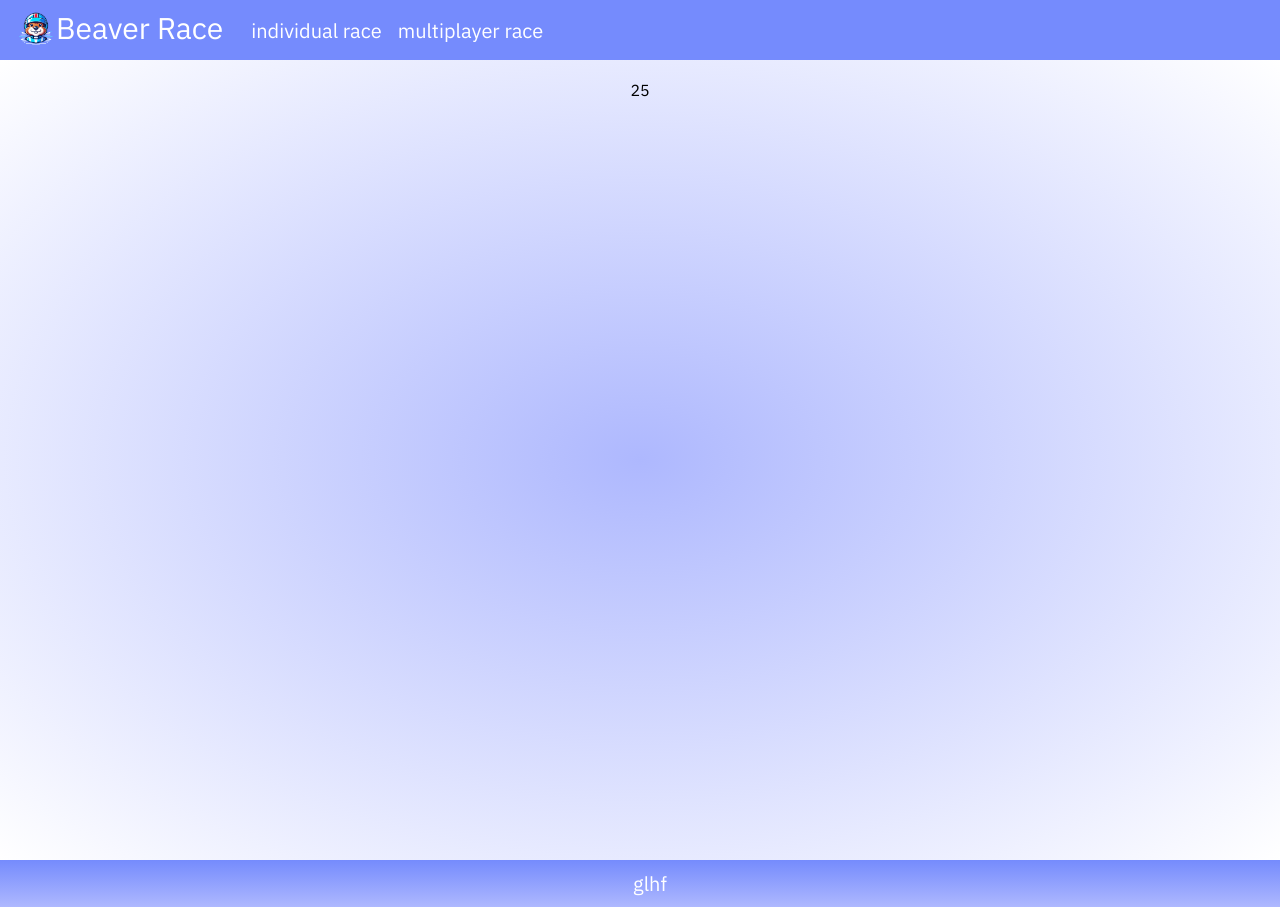
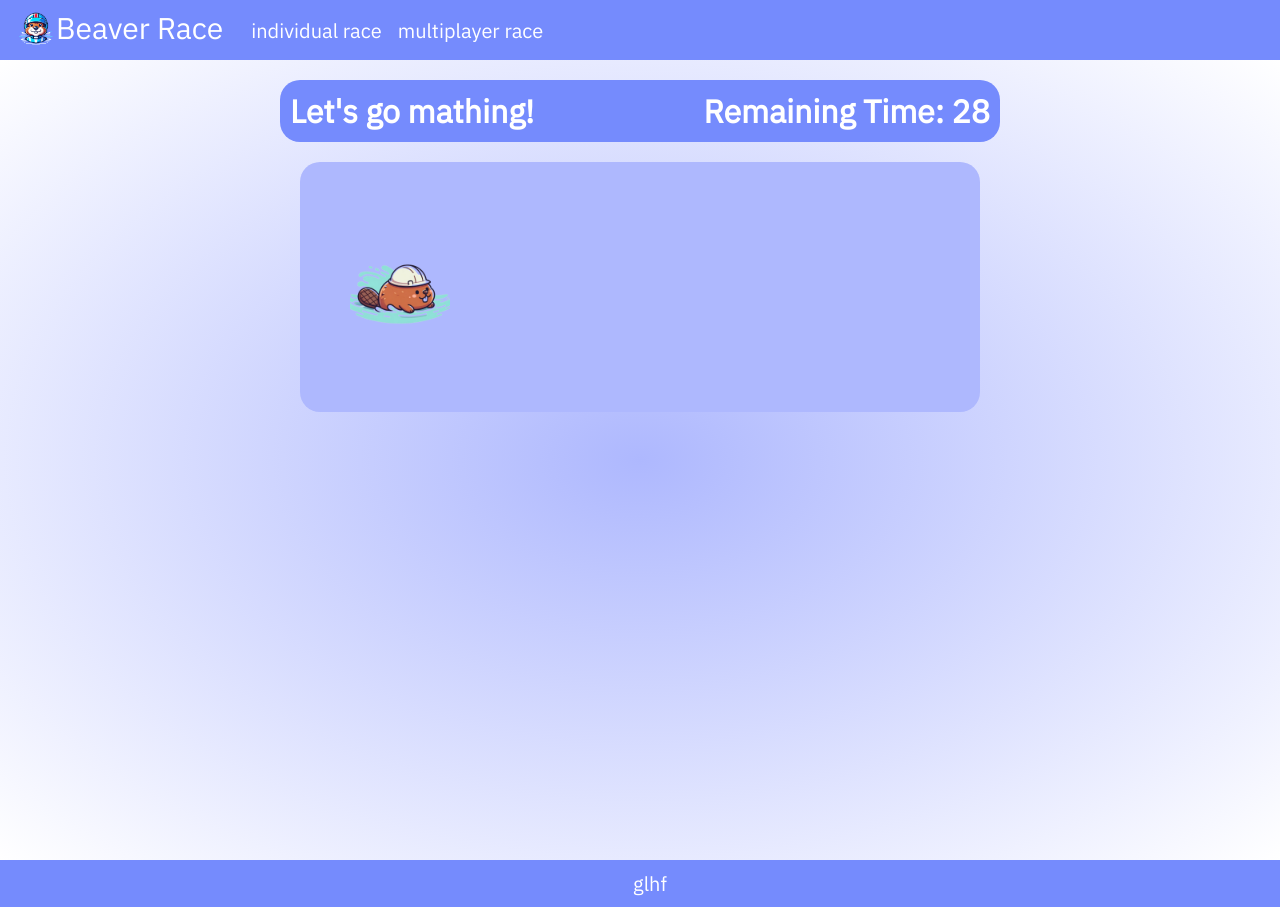
Before and after one commit to eddieqiao23/beaver-race, a React app: page /indiv in a window 1280 px wide. Built offline with nearby package versions, Linux system fonts and the light colour scheme; no server answers; the HTML template or start-up script is replaced by a standard one.

Commit message:
indiv css exists now

```diff
--- a/client/src/components/App.js
+++ b/client/src/components/App.js
@@ -37,7 +37,7 @@ const App = () => {
         console.log(`Logged in as ${decodedCredential.name}`);
         post("/api/login", { token: userToken }).then((user) => {
             setUserId(user._id);
-            // post("/api/initsocket", { socketid: socket.id });
+            post("/api/initsocket", { socketid: socket.id });
             if (user.username === "") {
                 console.log("No username")
             }
--- a/client/src/components/modules/Question.css
+++ b/client/src/components/modules/Question.css
@@ -1,4 +1,23 @@
+.Question-container {
+    display: flex;
+    flex-direction: column;
+    align-items: center;
+    justify-content: center;
+    padding-top: 20px;
+    width: 800px;
+    margin: 0 auto;
+    background-color: var(--primary);
+    border-radius: 20px;
+    padding: 20px;
+    margin: 20px;
+    color: var(--white);
+    width: 700px;
+}
+
 .Question-score {
+    background-color: var(--primary--dim);
+    border-radius: 10px;
+    padding: 5px;
     font-size: 24px;
 }
 
@@ -11,5 +30,4 @@
 .Question-answer-box {
     display: flex;
     justify-content: center;
-    /* height: 50px;     */
 }
--- a/client/src/components/modules/Question.js
+++ b/client/src/components/modules/Question.js
@@ -57,7 +57,7 @@ const Question = (props) => {
                 <div>
                     <div className="Question-container">
                         <div className="Question-score">
-                            <p>Score: {score}</p>
+                            Score: {score}
                         </div>
                         <div className="Question-problem">{questions[score]}</div>
                         <div className="Question-answer-box">
--- a/client/src/components/modules/RoundEndScoreboard.css
+++ b/client/src/components/modules/RoundEndScoreboard.css
@@ -1,9 +1,12 @@
 .RoundEndScoreboard-container {
-    font-size: 5rem;
     display: flex;
     flex-direction: column;
     justify-content: center;
     align-items: center;
     width: 100%;
-    padding-top: 5rem;
+    padding: 20px;
+    /* margin-top: 200px; */
+    background-color: var(--primary);
+    color: var(--white);
+    border-radius: 20px;
 }
--- a/client/src/components/pages/Footer.css
+++ b/client/src/components/pages/Footer.css
@@ -1,7 +1,7 @@
 .Footer-container {
     padding: var(--s) var(--m);
     background-color: var(--primary);
-    background: linear-gradient(var(--primary), var(--primary--dim));
+    /* background: linear-gradient(var(--primary), var(--primary--dim)); */
     color: var(--white);
     font-family: "IBM Plex Sans";
 
--- a/client/src/components/pages/Indiv.css
+++ b/client/src/components/pages/Indiv.css
@@ -7,12 +7,71 @@
     width: 800px;
     margin: 0 auto;
 }
+
 .Indiv-preMatchTimer {
-    font-size: 5rem;
+    font-size: 64px;
+    padding: 10px;
+    margin-top: 200px;
+    background-color: var(--primary);
+    color: var(--white);
+    border-radius: 10px;
+}
+
+.Indiv-headline-text {
+    border-radius: 20px;
+    background-color: var(--primary);
+    color: var(--white);
+    margin-bottom: 20px;
+    padding: 10px;
+    font-size: 32px;
+    font-weight: bold;
+    color: var(--white);
+    display: flex;
+    justify-content: space-between;
+    align-items: center;
+    width: 700px;
+}
+
+.Indiv-game-finished-container {
     display: flex;
     flex-direction: column;
+    align-items: center;
     justify-content: center;
-    align-items: center;
-    width: 100%;
-    padding-top: 5rem;
+    width: 700px;
+    font-size: 64px;
+    margin-top: 100px;
+    margin-bottom: 20px;
+    background-color: var(--primary);
+    padding-left: 30px;
+    padding-right: 30px;
+    border-radius: 20px;
 }
+
+.Indiv-play-again-button {
+    border-radius: 10px;
+    background-color: var(--orange);
+    color: var(--white);
+    padding: 15px;
+    font-size: 32px;
+    padding-left: 100px;
+    padding-right: 100px;
+    margin-bottom: 20px;
+}
+
+.Indiv-leaderboard {
+    margin-top: -5px;
+}
+
+.Indiv-beaver-image {
+    width: 100px;
+    height: auto;
+}
+
+.Indiv-beaver-bar {
+    background-color: var(--primary--dim);
+    border-radius: 20px;
+    padding-top: 80px;
+    padding-bottom: 20px;
+    margin: 20px;
+    height: 150px;
+}
--- a/client/src/components/pages/Indiv.js
+++ b/client/src/components/pages/Indiv.js
@@ -3,10 +3,16 @@ import Timer from "../modules/Timer.js";
 import Question from "../modules/Question.js";
 import MultiQuestion from "../modules/MultiQuestion.js";
 import RoundEndScoreboard from "../modules/RoundEndScoreboard.js";
+import { Link } from "react-router-dom";
 
+import beaver_image from "../../public/assets/beavers/beaver_picture.png";
+
+import "../../utilities.css";
 import "./Indiv.css";
 
 import { get, post } from "../../utilities.js";
+
+import Leaderboard from "../modules/Leaderboard.js";
 
 const getRandomProblem = () => {
     let sign = Math.floor(Math.random() * 2); // 0 = +, *, 1 = -, /
@@ -39,8 +45,9 @@ const getRandomProblem = () => {
 const Indiv = (props) => {
     // const [currProblem, setCurrProblem] = useState(0);
     let round_time = 30;
-    const [roundTimer, setRoundTimer] = useState(round_time);
-    const [preMatchTimer, setPreMatchTimer] = useState(5);
+    let pre_match_time = 3;
+    const [roundTimer, setRoundTimer] = useState(round_time+pre_match_time);
+    const [preMatchTimer, setPreMatchTimer] = useState(pre_match_time);
     const [newProblemSetID, setNewProblemSetID] = useState("");
     const [newRoundID, setNewRoundID] = useState("");
     const [gameStarted, setGameStarted] = useState(false);
@@ -81,6 +88,21 @@ const Indiv = (props) => {
         // Cleanup the interval on component unmount
         return () => clearInterval(intervalTimer);
     }, [roundTimer]);
+
+    useEffect(() => {
+        const handleKeyDown = (event) => {
+            if (event.key === 'Enter') {
+            location.reload();
+            }
+        };
+
+        window.addEventListener('keydown', handleKeyDown);
+
+        // Cleanup function to remove the event listener when the component unmounts
+        return () => {
+            window.removeEventListener('keydown', handleKeyDown);
+        };
+    }, []);
 
     useEffect(() => {
         if (gameFinished && userId) {
@@ -139,16 +161,40 @@ const Indiv = (props) => {
     return (
         <div className="Indiv-container">
             {gameFinished ? (
-                <div className="Indiv-gameFinished">
-                    <RoundEndScoreboard multiplayer={false} scores={scores} />
-                </div>
+                <>
+                    <div className="Indiv-game-finished-container">
+                        <RoundEndScoreboard multiplayer={false} scores={scores} />
+                        <button
+                            className="u-pointer Indiv-play-again-button"
+                            onClick={() => {location.reload();}}>
+                            press enter to play again!
+                        </button>
+                    </div>
+                    <div className="Indiv-leaderboard Home-main-rounded-div Home-headline-text Home-leaderboard">
+                        <Leaderboard userId={userId}/>
+                    </div>
+                </>
             ) : (
                 <div className="Indiv-game">
                     {!gameStarted || newRoundID === "" ? (
-                        <div className="Indiv-preMatchTimer"> {preMatchTimer} </div>
+                        <div className="Indiv-preMatchTimer">
+                            Round Starting In {preMatchTimer}
+                        </div>
                     ) : (
                         <div>
-                            <div className="Indiv-roundTimer"> {roundTimer} </div>
+                            <div className="Indiv-roundTimer Indiv-headline-text">
+                                <div className="u-inlineBlock">
+                                    Let's go mathing!
+                                </div>
+                                <div className="u-inlineBlock">
+                                    Remaining Time: {roundTimer}
+                                </div>
+                            </div>
+                            <div className="Indiv-beaver-bar">
+                                <div style={{ marginLeft: `${score*20 + 50}px` }}>
+                                    <img src={beaver_image} className="Indiv-beaver-image" />
+                                </div>
+                            </div>
                             {/* <Timer />  */}
                             <Question roundID={newRoundID} score={score} setScore={setScore} />
                             {/* <MultiQuestion gameID={newRoundID} score={score} setScore={setScore} /> */}
@@ -158,17 +204,6 @@ const Indiv = (props) => {
             )}
         </div>
     );
-
-    // const newRound = new Round({
-    //     creator: '2',
-    //     players: ['3', '2'],
-    //     question: 1,
-    //     player_scores: [0],
-    //     multiplayer: false,
-    //     started: true,
-    //     public: false,
-    // });
-    // newRound.save();
 };
 
 export default Indiv;
```
Also changed, not shown: client/src/components/modules/MultiQuestion.css (line endings or trailing spaces).
